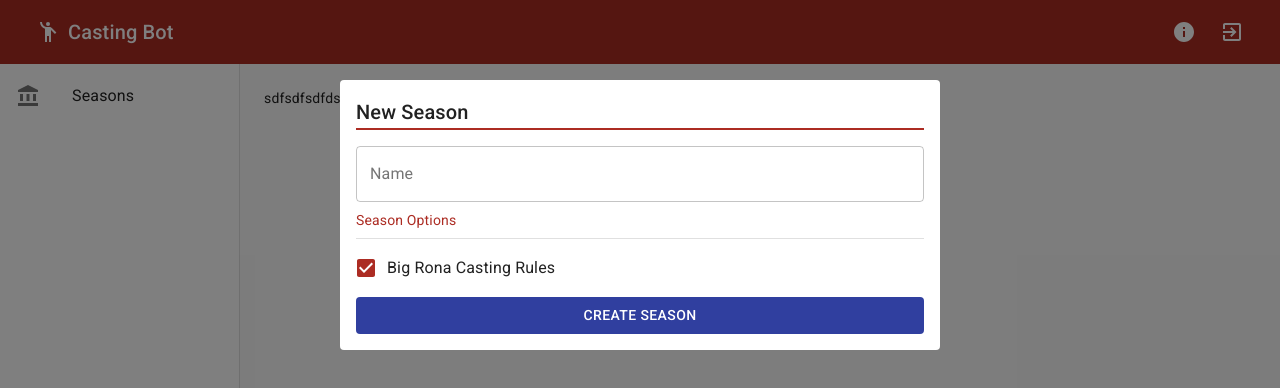
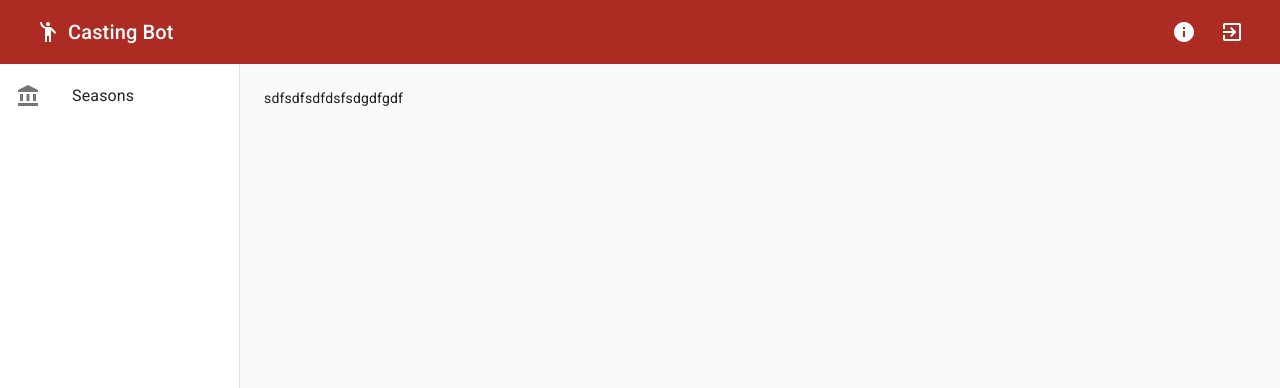
Before and after one commit to jpderrick/Casting-Bot-2.0, a React (Create React App) app: page / in a window 1280 px wide. Shown: the top 388 px of the page. Built offline with nearby package versions, Linux system fonts and the light colour scheme.

Commit message:
Removed Modal Container Testing

```diff
--- a/src/App.js
+++ b/src/App.js
@@ -48,13 +48,6 @@ function App({ classes, ...props }) {
           sdfsdfsdfdsfsdgdfgdf
         </div>
       </div>
-      <ModalContainer
-        isOpen={modalOpen}
-        toggleModal={setModalOpen}
-        modalTitle={"New Season"}
-      >
-        <NewSeason />
-      </ModalContainer>
     </MuiThemeProvider>
   );
 }
```
